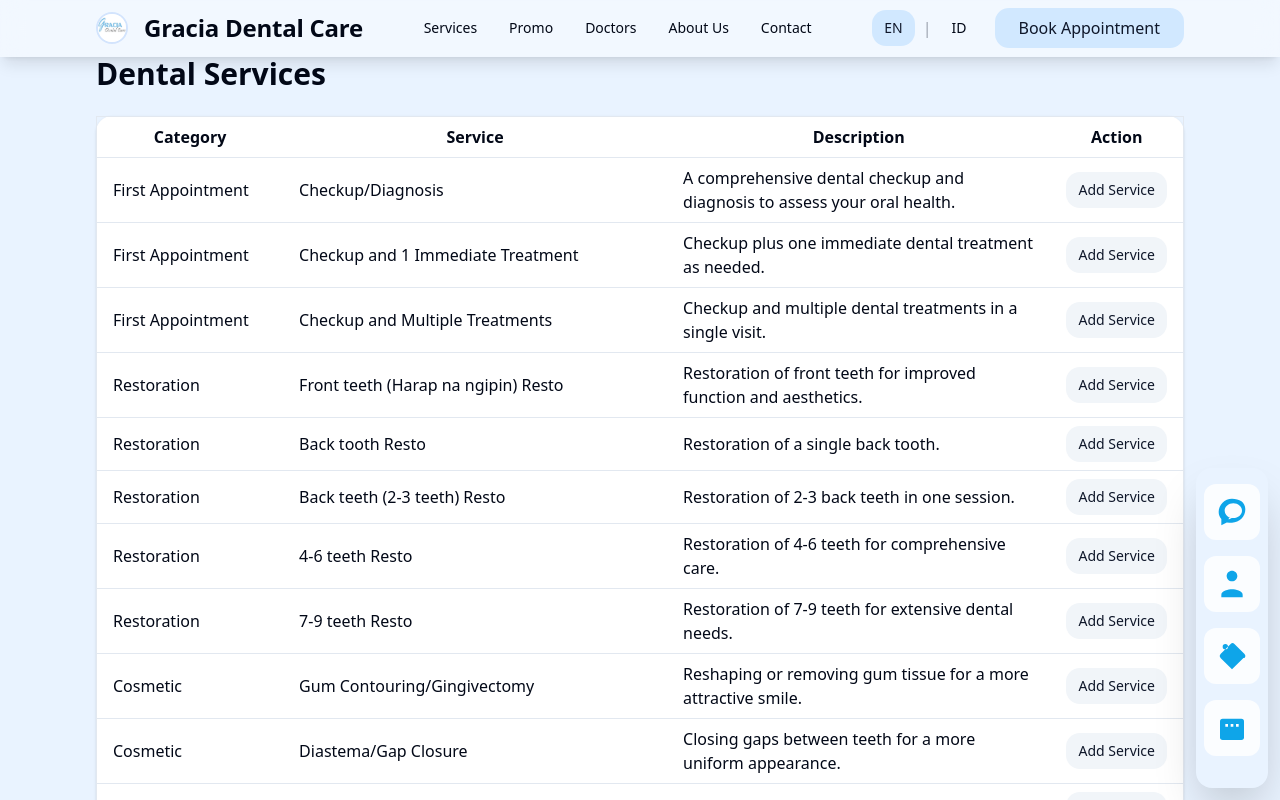
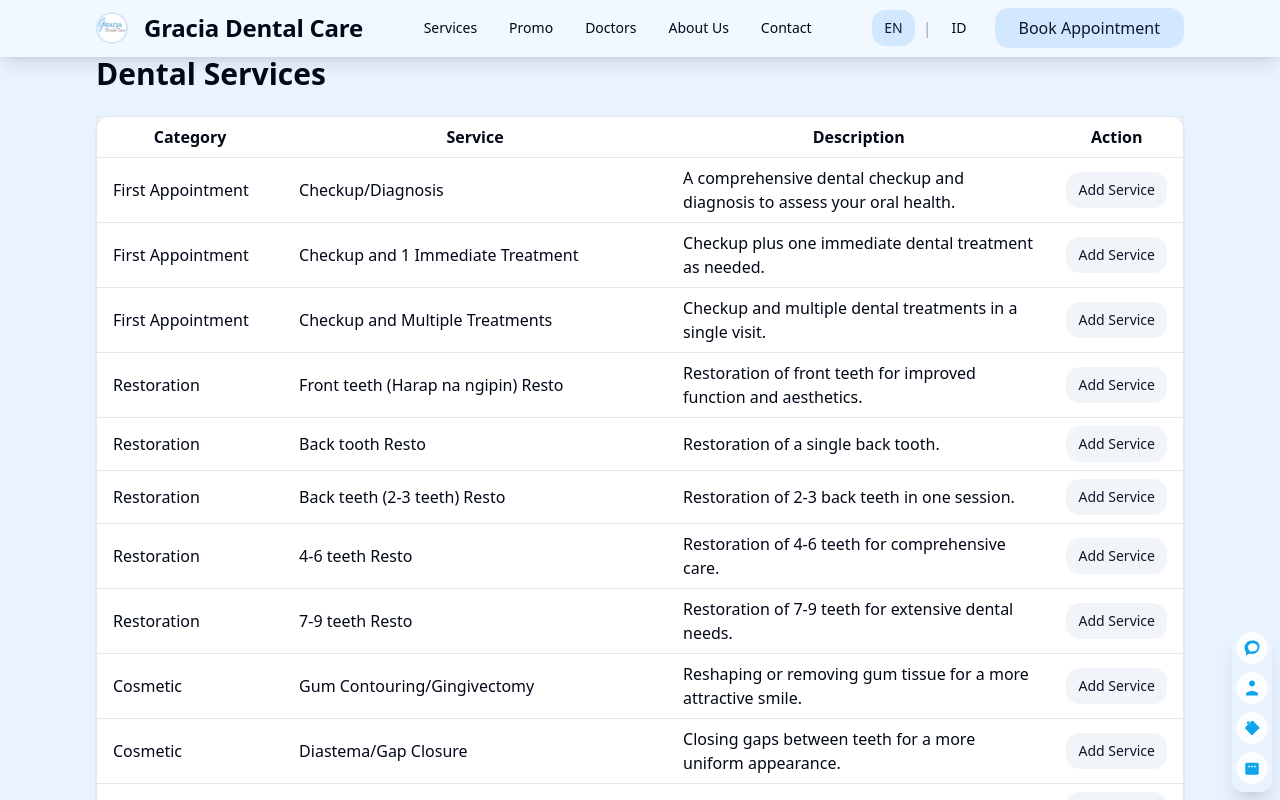
Before and after one commit to graciadentalcareclinic/graciadentalcare, a React (Vite) app: page /services in a window 1280 px wide. Shown: the top 800 px of the page. Built offline with nearby package versions, Linux system fonts and the light colour scheme.

Commit message:
Change Floating Menu Size

```diff
--- a/src/components/FloatingMenu.tsx
+++ b/src/components/FloatingMenu.tsx
@@ -61,24 +61,24 @@ const FloatingMenu: React.FC = () => {
   );
 
   const SideMenu = () => (
-    <nav className="fixed bottom-3 right-3 z-50 flex flex-col items-center gap-4 px-2 py-4 rounded-2xl shadow-2xl bg-gradient-to-b from-navy-900 via-sky-400 to-purple-900 md:flex hidden" style={{ minHeight: 320, maxHeight: 480 }}>
-      <button className="flex items-center justify-center p-2 rounded-xl bg-white/80 hover:bg-sky-100 transition focus:outline-none group" style={{ width: 56, height: 56 }} onClick={handleWhatsAppClick}>
-        <svg className="floating-menu-icon transition-transform duration-200 group-hover:scale-125" width="32" height="32" fill="none" viewBox="0 0 24 24">
+    <nav className="fixed bottom-2 right-2 z-50 flex flex-col items-center gap-2 px-1 py-2 rounded-xl shadow-xl bg-gradient-to-b from-navy-900 via-sky-400 to-purple-900 md:flex hidden" style={{ minHeight: 120, maxHeight: 200 }}>
+      <button className="flex items-center justify-center p-1 rounded-lg bg-white/80 hover:bg-sky-100 transition focus:outline-none group" style={{ width: 32, height: 32 }} onClick={handleWhatsAppClick}>
+        <svg className="floating-menu-icon transition-transform duration-200 group-hover:scale-110" width="18" height="18" fill="none" viewBox="0 0 24 24">
           <path fill="#0ea5e9" d="M12 2C6.48 2 2 6.48 2 12c0 2.01.75 3.85 2 5.28V22l4.09-2.18C9.46 19.93 10.71 20 12 20c5.52 0 10-4.48 10-10S17.52 2 12 2Zm-1.25 14.5c-2.5-1.09-4.25-3.09-4.25-5.5 0-3.04 2.96-5.5 6.5-5.5s6.5 2.46 6.5 5.5-2.96 5.5-6.5 5.5c-.41 0-.81-.03-1.2-.08l-2.3 1.22.25-2.14Z"/>
         </svg>
       </button>
-      <button className="flex items-center justify-center p-2 rounded-xl bg-white/80 hover:bg-sky-100 transition focus:outline-none group" style={{ width: 56, height: 56 }} onClick={handleServicesClick}>
-        <svg className="floating-menu-icon transition-transform duration-200 group-hover:scale-125" width="32" height="32" fill="none" viewBox="0 0 24 24">
+      <button className="flex items-center justify-center p-1 rounded-lg bg-white/80 hover:bg-sky-100 transition focus:outline-none group" style={{ width: 32, height: 32 }} onClick={handleServicesClick}>
+        <svg className="floating-menu-icon transition-transform duration-200 group-hover:scale-110" width="18" height="18" fill="none" viewBox="0 0 24 24">
           <path fill="#0ea5e9" d="M12 2c-2.21 0-4 1.79-4 4 0 2.21 1.79 4 4 4s4-1.79 4-4c0-2.21-1.79-4-4-4Zm0 14c-2.67 0-8 1.34-8 4v2h16v-2c0-2.66-5.33-4-8-4Z"/>
         </svg>
       </button>
-      <button className="flex items-center justify-center p-2 rounded-xl bg-white/80 hover:bg-sky-100 transition focus:outline-none group" style={{ width: 56, height: 56 }} onClick={handlePromoClick}>
-        <svg className="floating-menu-icon transition-transform duration-200 group-hover:scale-125" width="32" height="32" fill="none" viewBox="0 0 24 24">
+      <button className="flex items-center justify-center p-1 rounded-lg bg-white/80 hover:bg-sky-100 transition focus:outline-none group" style={{ width: 32, height: 32 }} onClick={handlePromoClick}>
+        <svg className="floating-menu-icon transition-transform duration-200 group-hover:scale-110" width="18" height="18" fill="none" viewBox="0 0 24 24">
           <path fill="#0ea5e9" d="M20.59 13.41 12 22l-8.59-8.59a2 2 0 0 1 0-2.82l7.59-7.59a2 2 0 0 1 2.82 0l7.59 7.59a2 2 0 0 1 0 2.82ZM7 7a2 2 0 1 0 0-4 2 2 0 0 0 0 4Z"/>
         </svg>
       </button>
-      <button className="flex items-center justify-center p-2 rounded-xl bg-white/80 hover:bg-sky-100 transition focus:outline-none group" style={{ width: 56, height: 56 }} onClick={handleAppointmentClick}>
-        <svg className="floating-menu-icon transition-transform duration-200 group-hover:scale-125" width="32" height="32" fill="none" viewBox="0 0 24 24">
+      <button className="flex items-center justify-center p-1 rounded-lg bg-white/80 hover:bg-sky-100 transition focus:outline-none group" style={{ width: 32, height: 32 }} onClick={handleAppointmentClick}>
+        <svg className="floating-menu-icon transition-transform duration-200 group-hover:scale-110" width="18" height="18" fill="none" viewBox="0 0 24 24">
           <rect width="18" height="16" x="3" y="5" fill="#0ea5e9" rx="2"/>
           <path fill="#fff" d="M7 9h2v2H7V9Zm4 0h2v2h-2V9Zm4 0h2v2h-2V9Z"/>
         </svg>
--- a/src/components/Navbar.tsx
+++ b/src/components/Navbar.tsx
@@ -1,4 +1,3 @@
-
 import React, { useState, useEffect } from 'react';
 import { cn } from '@/lib/utils';
 import { Button } from '@/components/ui/button';
@@ -40,11 +39,12 @@ const Navbar = () => {
             style={{ minWidth: 32 }}
           />
           <span
-            className="font-bold text-base md:text-xl lg:text-2xl tracking-tight whitespace-nowrap cursor-pointer"
+            className="font-bold text-base md:text-xl lg:text-2xl tracking-tight whitespace-nowrap cursor-pointer relative overflow-hidden shine-mobile"
             style={{ letterSpacing: '-0.01em' }}
             tabIndex={0}
           >
             Gracia Dental Care
+            <span className="absolute inset-0 pointer-events-none hidden sm:block"></span>
           </span>
         </div>
 
```
Also changed, not shown: src/App.css (+25 -1 lines).
